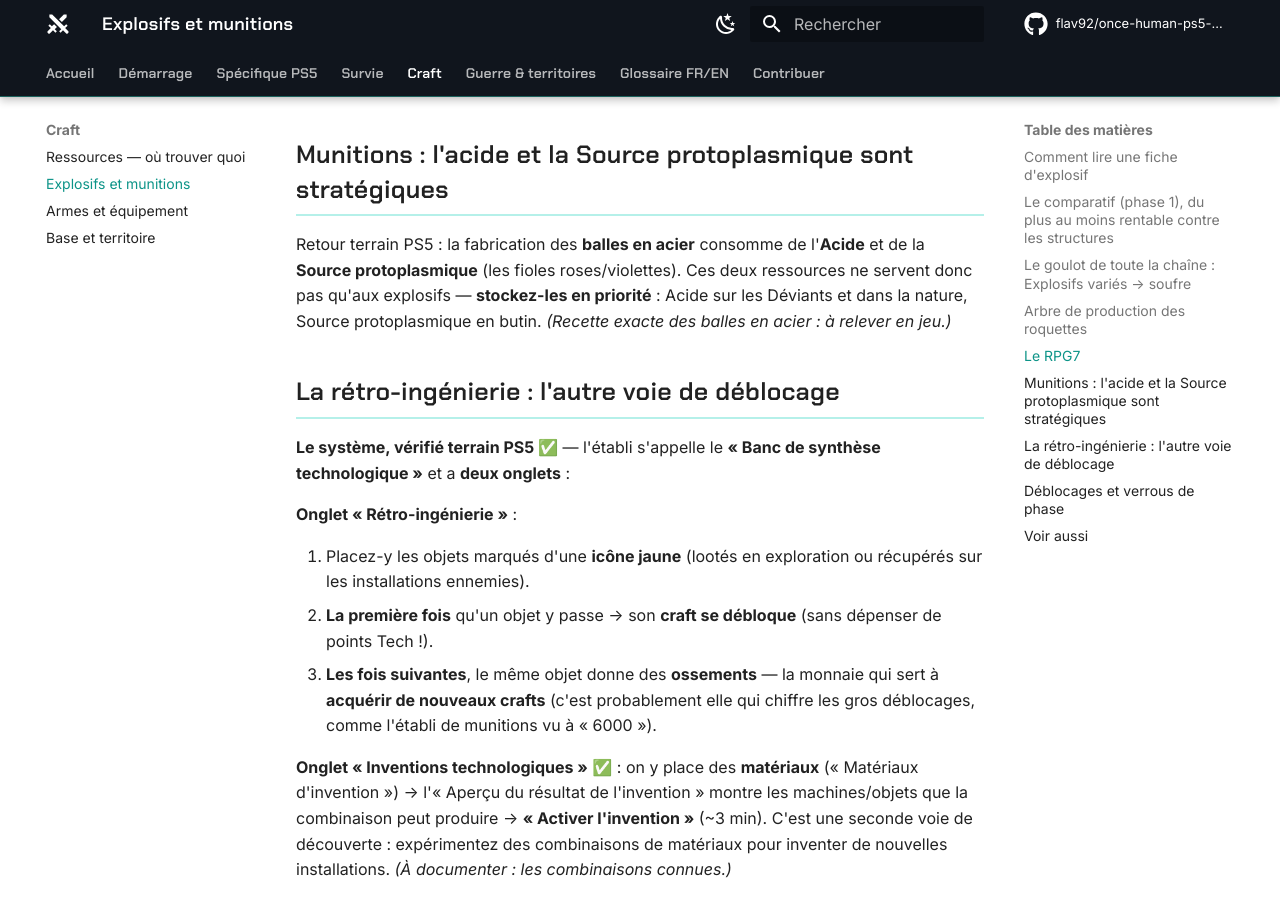
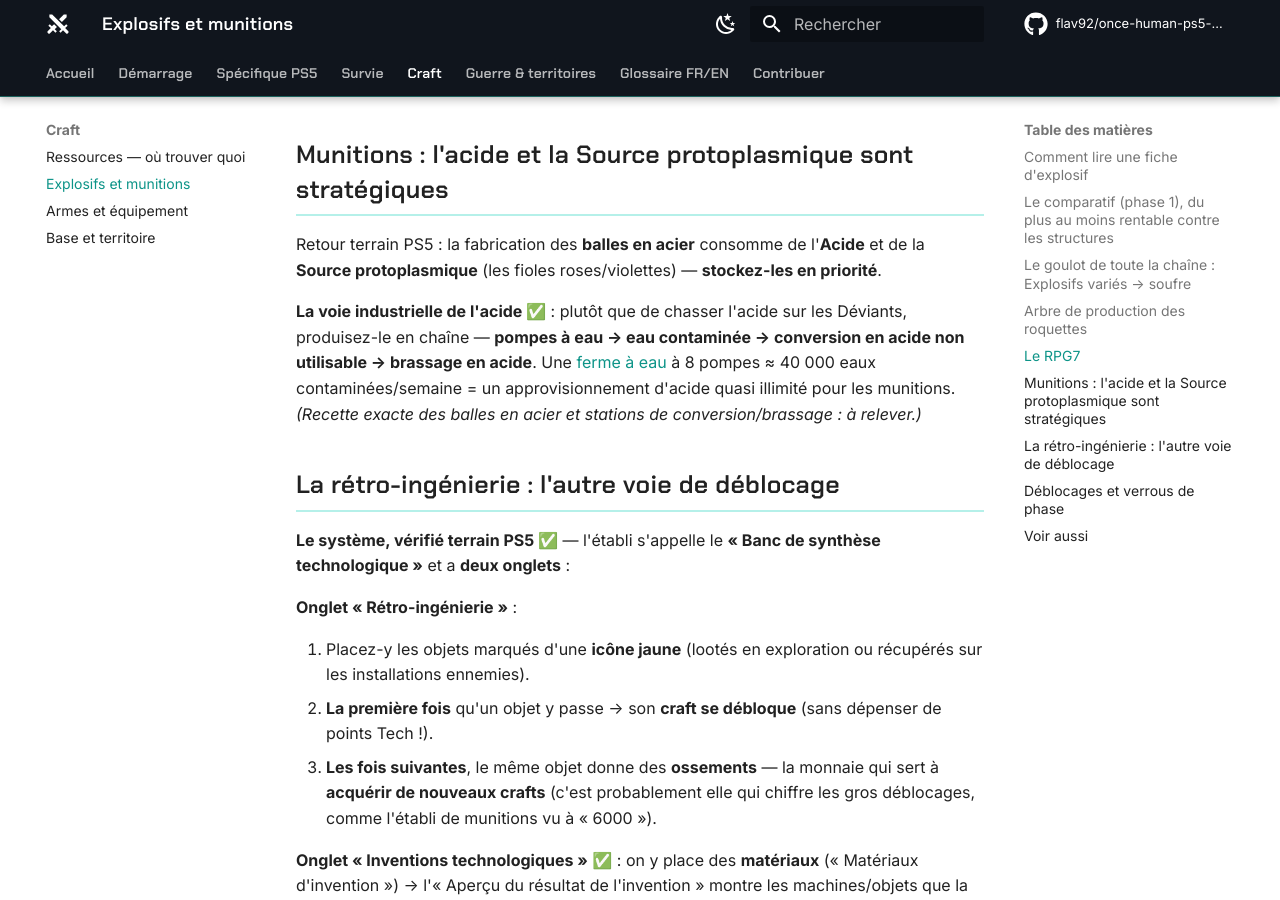
Before and after one commit to flav92/once-human-ps5-wiki, an MkDocs documentation site: the page built from docs/craft/explosifs.md, in a window 1280 px wide and 900 px high, scrolled down 2229 px. Built offline with MkDocs 1.6.1 and Material for MkDocs 9.7.7, drawn with Linux system fonts in a browser that asks for light colours; comment, search, counter and statistics services are not loaded.

Commit message:
Chaîne de l'acide documentée : eau contaminée → acide non utilisable → brassage → acide
Co-Authored-By: Claude Fable 5 <noreply@anthropic.com>
Claude-Session: https://claude.ai/code/session_01TCxfqbazixhXZqmCd3gYVk

```diff
--- a/docs/craft/explosifs.md
+++ b/docs/craft/explosifs.md
@@ -61,7 +61,9 @@ flowchart TD
 
 ## Munitions : l'acide et la Source protoplasmique sont stratégiques
 
-Retour terrain PS5 : la fabrication des **balles en acier** consomme de l'**Acide** et de la **Source protoplasmique** (les fioles roses/violettes). Ces deux ressources ne servent donc pas qu'aux explosifs — **stockez-les en priorité** : Acide sur les Déviants et dans la nature, Source protoplasmique en butin. *(Recette exacte des balles en acier : à relever en jeu.)*
+Retour terrain PS5 : la fabrication des **balles en acier** consomme de l'**Acide** et de la **Source protoplasmique** (les fioles roses/violettes) — **stockez-les en priorité**.
+
+**La voie industrielle de l'acide ✅** : plutôt que de chasser l'acide sur les Déviants, produisez-le en chaîne — **pompes à eau → eau contaminée → conversion en acide non utilisable → brassage en acide**. Une [ferme à eau](../jeu/base-territoire.md#la-ferme-a-eau-retour-terrain-ps5-08092026) à 8 pompes ≈ 40 000 eaux contaminées/semaine = un approvisionnement d'acide quasi illimité pour les munitions. *(Recette exacte des balles en acier et stations de conversion/brassage : à relever.)*
 
 ## La rétro-ingénierie : l'autre voie de déblocage
 
```
Also changed, not shown: docs/glossaire.md (+1 -0 lines), docs/jeu/base-territoire.md (+8 -0 lines).
